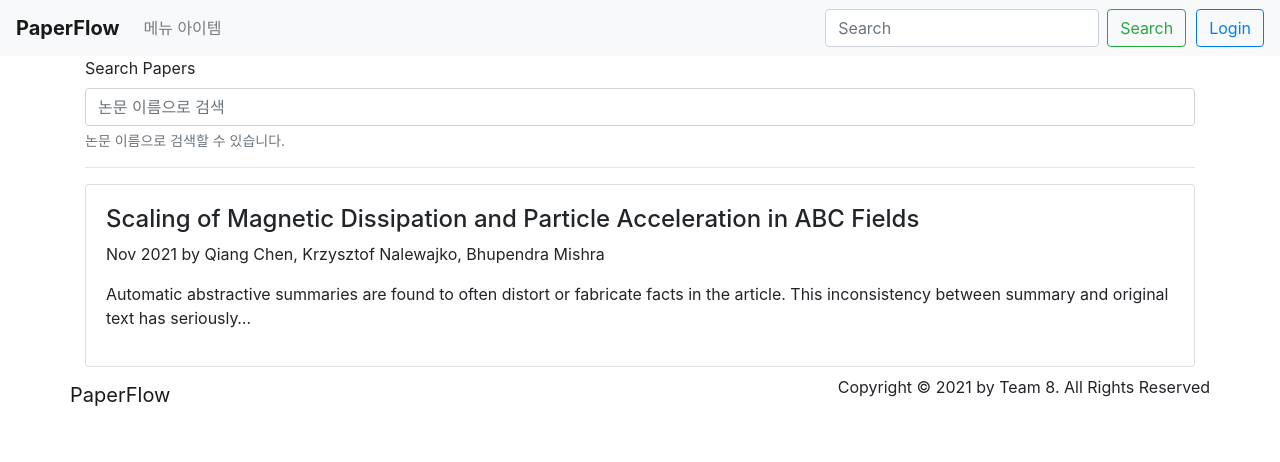
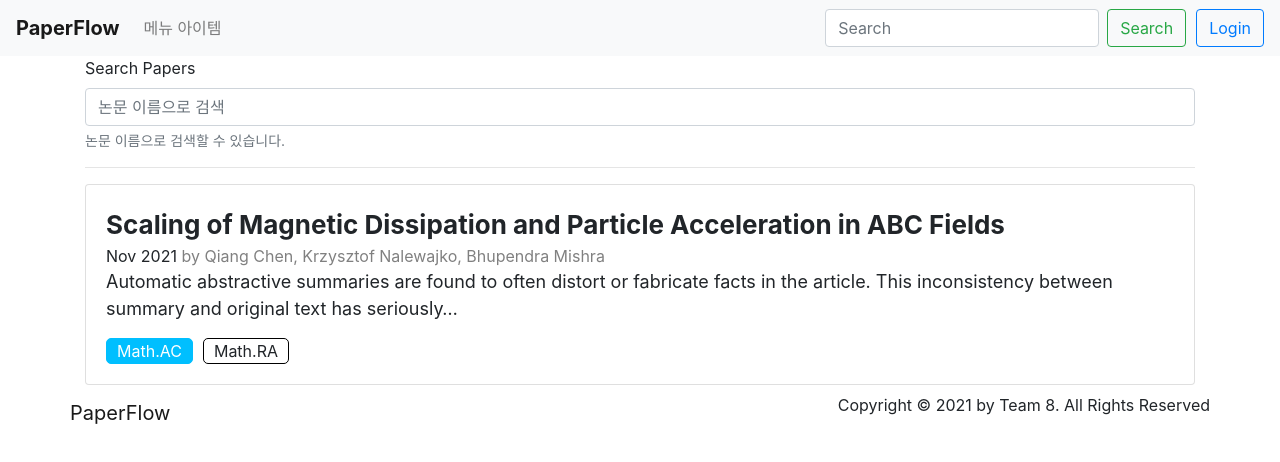
Before and after one commit to kookmin-sw/capstone-2021-8, a React app in the folder client/paperflow-web-v1/: page /search in a window 1280 px wide. Shown: the top 462 px of the page. Built offline with nearby package versions, Linux system fonts and the light colour scheme; the HTML template or start-up script is replaced by a standard one.

Commit message:
feat: implement style of the elements in the PaperListItem component

```diff
--- a/client/paperflow-web-v1/src/components/PaperListItem/DesktopDefault.module.scss
+++ b/client/paperflow-web-v1/src/components/PaperListItem/DesktopDefault.module.scss
@@ -1 +1,38 @@
 @import '../../assets/scsses/config';
+
+.paperListItem {
+  .paperTitle {
+    font-weight: bold;
+    font-size: 26px;
+  }
+  .basicInfo {
+    .publishDate {
+      font-weight: normal;
+    }
+    .authors {
+      font-weight: normal;
+      color: gray;
+    }
+  }
+  .abstract {
+    font-size: 18px;
+  }
+  .keywordContainer {
+    .keyword {
+      display: inline-block;
+      margin-right: 10px;
+      padding: 0 10px 0 10px;
+      border: 1px solid black;
+      border-radius: 5px;
+    }
+    .heightKeyword {
+      display: inline-block;
+      margin-right: 10px;
+      padding: 0 10px 0 10px;
+      border: 1px solid deepskyblue;
+      border-radius: 5px;
+      background: deepskyblue;
+      color: white;
+    }
+  }
+}
--- a/client/paperflow-web-v1/src/components/PaperListItem/index.js
+++ b/client/paperflow-web-v1/src/components/PaperListItem/index.js
@@ -7,7 +7,7 @@ import useRootData from '../../hooks/useRootData';
 import stylesDesktopDefault from './DesktopDefault.module.scss';
 // import stylesMobileDefault from './MobileDefault.module.scss';
 
-const PaperItemList = ({
+const PaperListItem = ({
   title, date, author, abstract,
 }) => {
   const { screenClass } = useRootData(({ appStore }) => ({
@@ -18,19 +18,31 @@ const PaperItemList = ({
   const styles = isDesktop ? stylesDesktopDefault : stylesDesktopDefault;
 
   return (
-    <Card>
+    <Card className={styles.paperListItem}>
       <Card.Body>
-        <h4>
-          Scaling of Magnetic Dissipation and Particle Acceleration in ABC Fields
-        </h4>
-        <p>Nov 2021 by Qiang Chen, Krzysztof Nalewajko, Bhupendra Mishra</p>
-        <p>
-          Automatic abstractive summaries are found to often distort or fabricate facts in the
-          article. This inconsistency between summary and original text has seriously…
+        <div className={styles.paperTitle}>
+          {title}
+        </div>
+        <div className={styles.basicInfo}>
+          <span className={styles.publishDate}>{date}</span>
+          <span className={styles.authors}>&nbsp;by&nbsp;
+            {author}
+          </span>
+        </div>
+        <p className={styles.abstract}>
+          {abstract}
         </p>
+        <div className={styles.keywordContainer}>
+          <div className={styles.heightKeyword}>
+            Math.AC
+          </div>
+          <div className={styles.keyword}>
+            Math.RA
+          </div>
+        </div>
       </Card.Body>
     </Card>
   );
 };
 
-export default PaperItemList;
+export default PaperListItem;
--- a/client/paperflow-web-v1/src/pages/Search/index.js
+++ b/client/paperflow-web-v1/src/pages/Search/index.js
@@ -5,7 +5,7 @@ import {
 import useRootData from '../../hooks/useRootData';
 import stylesDesktopDefault from './DesktopDefault.module.scss';
 import DefaultLayout from '../../layouts/Layouts/Default';
-import PaperItemList from '../../components/PaperListItem';
+import PaperListItem from '../../components/PaperListItem';
 
 const Search = () => {
   const { screenClass } = useRootData(({ appStore }) => ({
@@ -28,7 +28,13 @@ const Search = () => {
         </Form.Group>
       </Form>
       <hr />
-      <PaperItemList />
+      <PaperListItem
+        title="Scaling of Magnetic Dissipation and Particle Acceleration in ABC Fields"
+        date="Nov 2021"
+        author="Qiang Chen, Krzysztof Nalewajko, Bhupendra Mishra"
+        abstract="Automatic abstractive summaries are found to often distort or fabricate facts in the
+          article. This inconsistency between summary and original text has seriously…"
+      />
     </DefaultLayout>
   );
 };
```
